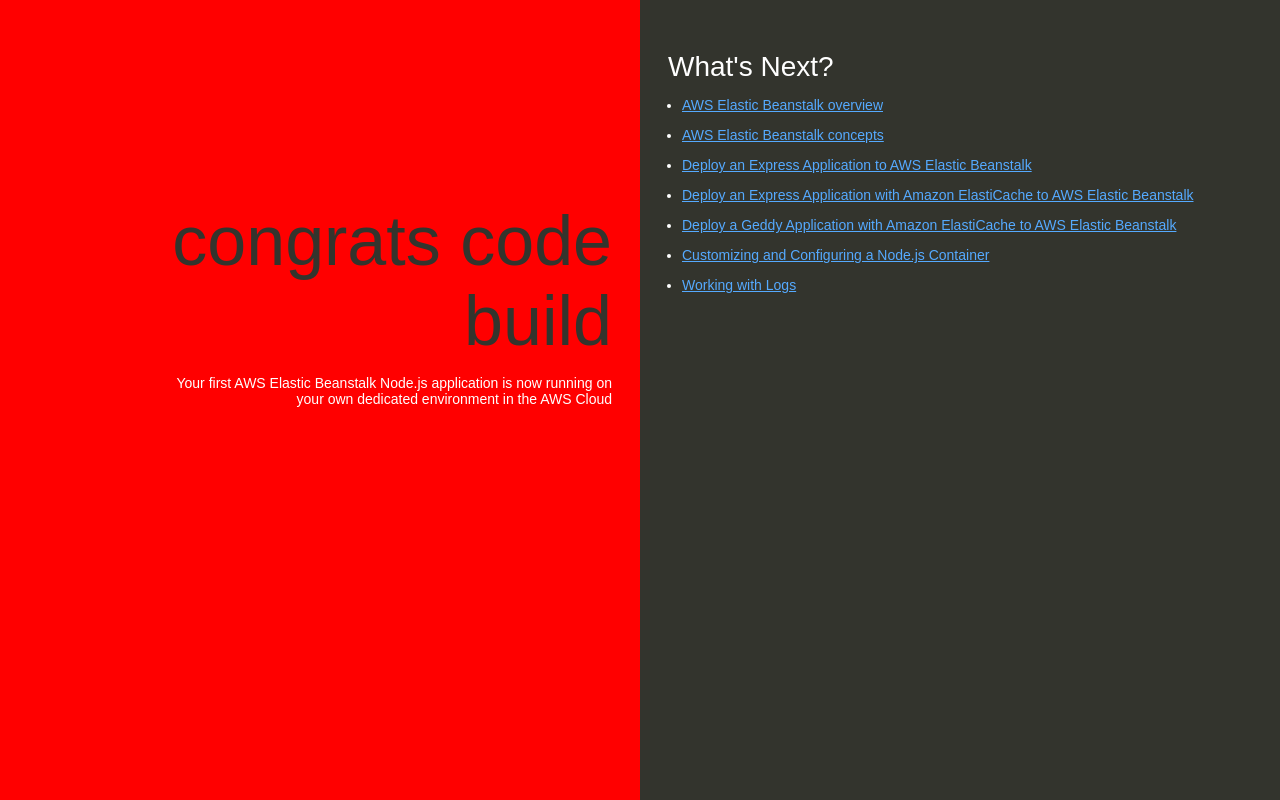
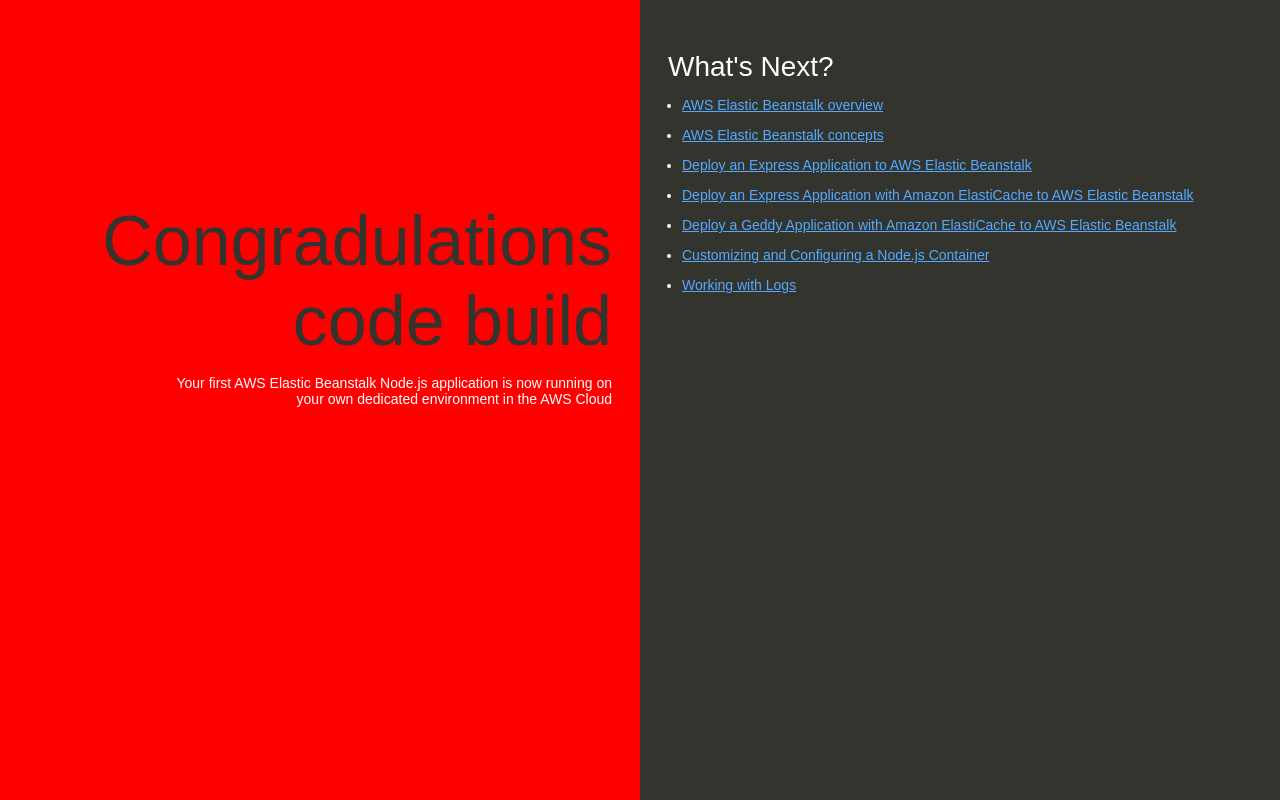
Before and after one commit to ReckYoSelf/my-nodejs-app, a website: page index.html in a window 1280 px wide. Drawn offline with Linux system fonts and the light colour scheme.

Commit message:
Update index.html

```diff
--- a/index.html
+++ b/index.html
@@ -74,7 +74,7 @@
   </head>
   <body>
     <div class="textColumn">
-      <h1>congrats code build</h1>
+      <h1>Congradulations code build</h1>
       <p>Your first AWS Elastic Beanstalk Node.js application is now running on your own dedicated environment in the AWS Cloud</p>
     </div>
     <div class="linksColumn">
```
